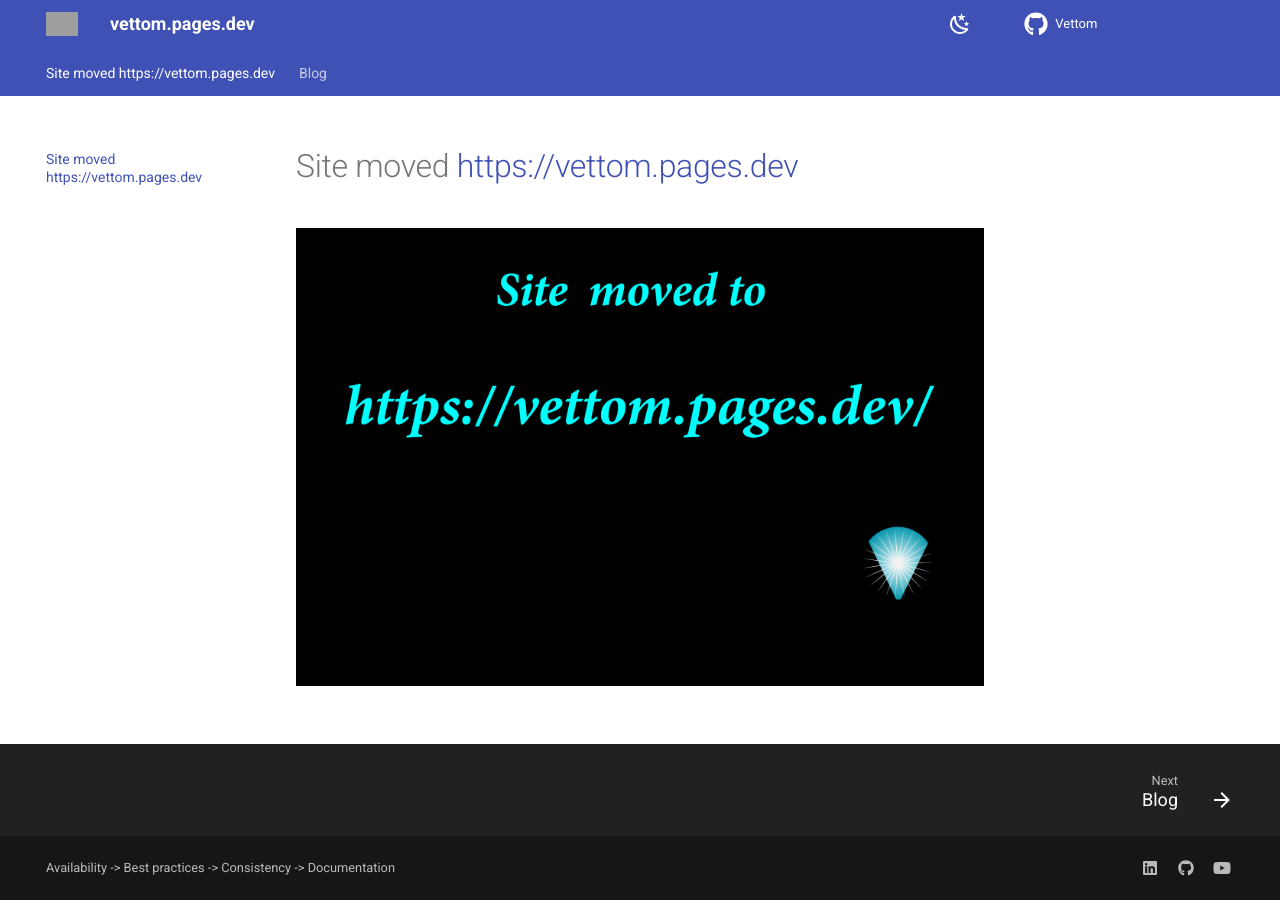
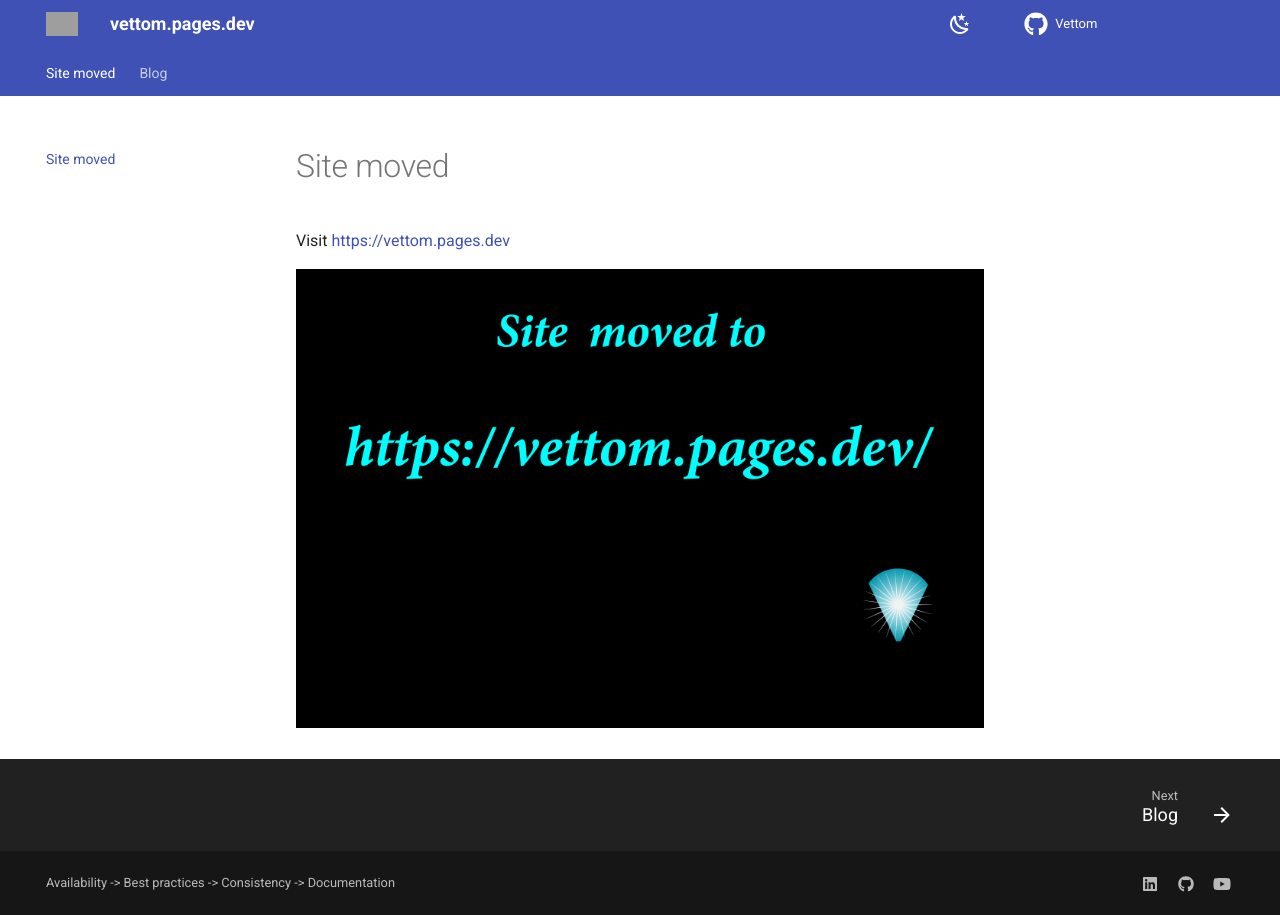
Before and after one commit to vettom/vettom.github.io, an MkDocs documentation site: the page built from docs/index.md, in a window 1280 px wide. Built offline with MkDocs 1.6.1 and Material for MkDocs 9.7.7, drawn with Linux system fonts in a browser that asks for light colours; grey boxes are pictures that could not be loaded.

Commit message:
Update index.md

```diff
--- a/docs/index.md
+++ b/docs/index.md
@@ -1,4 +1,5 @@
 
-# Site moved [https://vettom.pages.dev](https://vettom.pages.dev)
+# Site moved
+Visit [https://vettom.pages.dev](https://vettom.pages.dev)
 
 <a href="https://vettom.pages.dev/"><img src="site-moved.jpg" alt="https://vettom.pages.dev/"></a>
```
